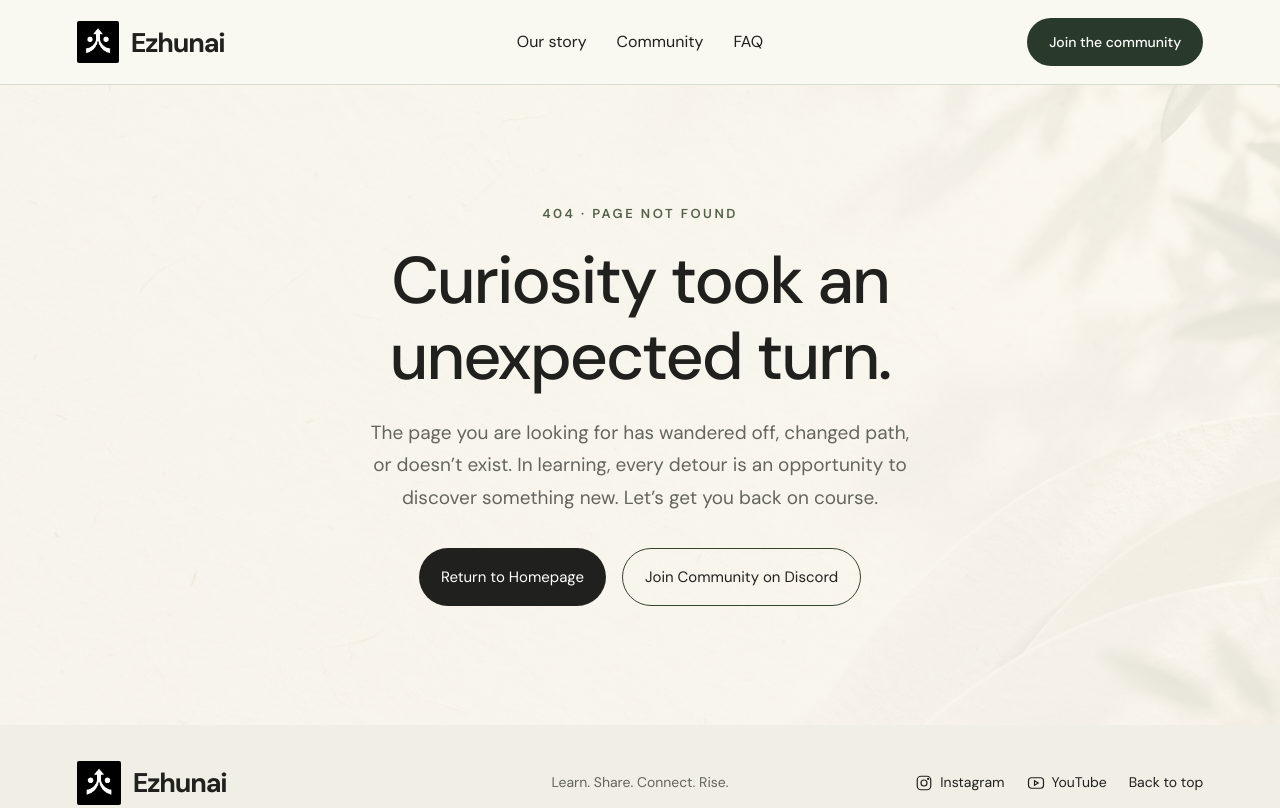
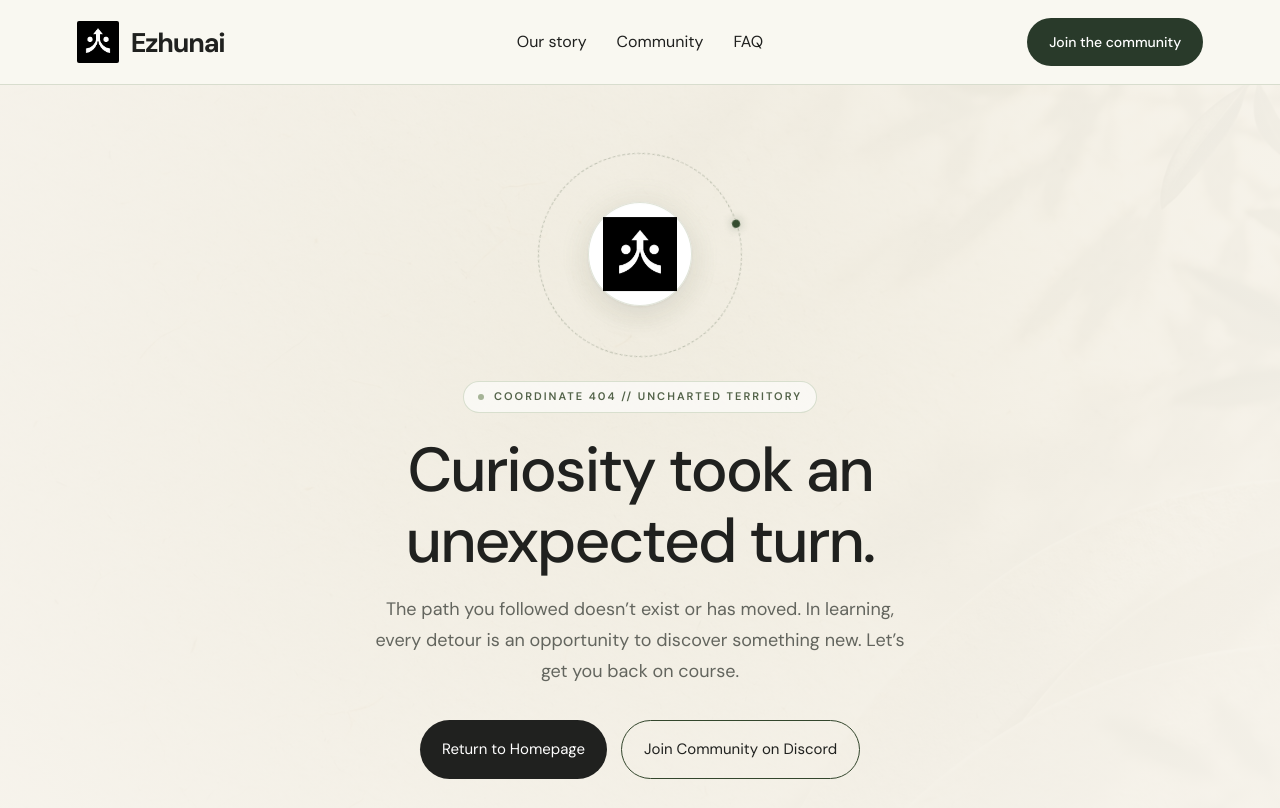
Before and after one commit to Ezhunai/website, a website: page 404.html in a window 1280 px wide. Shown: the top 808 px of the page. Drawn offline with Linux system fonts and the light colour scheme.

Commit message:
feat: animate 404 emblem, embed official brand posters, and elevate community docs to professional editorial standard

```diff
--- a/404.html
+++ b/404.html
@@ -51,12 +51,28 @@
 
     <main>
       <section class="error-page" aria-labelledby="error-title">
-        <span class="error-kicker">404 · PAGE NOT FOUND</span>
+        <div class="error-emblem-stage" aria-hidden="true">
+          <div class="error-pulse-glow"></div>
+          <div class="error-orbit-ring"></div>
+          <div class="error-logo-frame">
+            <img
+              src="assets/ezhunai-logo.jpg"
+              class="error-logo-img"
+              alt="Ezhunai Logo Emblem"
+              width="74"
+              height="74"
+            />
+          </div>
+        </div>
+
+        <span class="error-coordinate-badge"
+          >COORDINATE 404 // UNCHARTED TERRITORY</span
+        >
         <h1 id="error-title">Curiosity took an<br />unexpected turn.</h1>
         <p class="error-copy">
-          The page you are looking for has wandered off, changed path, or
-          doesn’t exist. In learning, every detour is an opportunity to discover
-          something new. Let’s get you back on course.
+          The path you followed doesn’t exist or has moved. In learning, every
+          detour is an opportunity to discover something new. Let’s get you back
+          on course.
         </p>
         <div class="error-actions">
           <a class="button dark" href="/">Return to Homepage</a>
--- a/style.css
+++ b/style.css
@@ -1327,52 +1327,208 @@ body {
   }
 }
 
-/* 404 Not Found Page */
+/* 404 Not Found Page — Editorial & Animated */
 .error-page {
-  min-height: calc(100vh - 160px);
+  min-height: calc(100vh - 180px);
   display: flex;
   flex-direction: column;
   align-items: center;
   justify-content: center;
   text-align: center;
-  padding: 60px var(--gutter);
+  padding: 80px var(--gutter);
+  position: relative;
+  overflow: hidden;
   background:
-    linear-gradient(rgba(250, 248, 242, 0.88), rgba(250, 248, 242, 0.88)),
+    radial-gradient(
+      circle at 50% 30%,
+      rgba(240, 237, 226, 0.9),
+      rgba(247, 244, 237, 0.98)
+    ),
     url("assets/ezhunai-paper-olive-bg.webp") center/cover;
 }
-.error-kicker {
-  font-size: 13px;
+
+.error-emblem-stage {
+  position: relative;
+  width: 180px;
+  height: 180px;
+  margin: 0 auto 36px;
+  display: grid;
+  place-items: center;
+}
+
+.error-orbit-ring {
+  position: absolute;
+  inset: -12px;
+  border-radius: 50%;
+  border: 1px dashed rgba(82, 98, 72, 0.35);
+  animation: error-orbit 28s linear infinite;
+  pointer-events: none;
+}
+
+.error-orbit-ring::before {
+  content: "";
+  position: absolute;
+  top: -4px;
+  left: 50%;
+  width: 8px;
+  height: 8px;
+  background: #354d30;
+  border-radius: 50%;
+  transform: translateX(-50%);
+  box-shadow: 0 0 10px rgba(53, 77, 48, 0.4);
+}
+
+.error-pulse-glow {
+  position: absolute;
+  inset: 10px;
+  border-radius: 50%;
+  background: radial-gradient(
+    circle,
+    rgba(138, 157, 119, 0.22) 0%,
+    transparent 70%
+  );
+  animation: error-pulse 4.5s ease-in-out infinite;
+  pointer-events: none;
+}
+
+.error-logo-frame {
+  position: relative;
+  width: 104px;
+  height: 104px;
+  border-radius: 50%;
+  background: #ffffff;
+  padding: 10px;
+  box-shadow:
+    0 10px 30px rgba(32, 33, 31, 0.08),
+    0 1px 3px rgba(32, 33, 31, 0.06),
+    inset 0 0 0 1px rgba(216, 221, 206, 0.8);
+  display: grid;
+  place-items: center;
+  animation: error-float 5s ease-in-out infinite;
+  transition:
+    transform 0.35s cubic-bezier(0.2, 0.8, 0.3, 1),
+    box-shadow 0.35s ease;
+}
+
+.error-logo-frame:hover {
+  transform: translateY(-6px) scale(1.04);
+  box-shadow:
+    0 18px 40px rgba(32, 33, 31, 0.14),
+    0 2px 6px rgba(32, 33, 31, 0.08),
+    inset 0 0 0 1px rgba(82, 98, 72, 0.5);
+}
+
+.error-logo-img {
+  width: 74px;
+  height: 74px;
+  object-fit: contain;
+  display: block;
+}
+
+.error-coordinate-badge {
+  display: inline-flex;
+  align-items: center;
+  gap: 10px;
+  font-size: 11px;
   font-weight: 600;
-  letter-spacing: 2.5px;
+  letter-spacing: 2px;
+  text-transform: uppercase;
   color: #526248;
-  margin-bottom: 18px;
+  padding: 6px 14px;
+  border: 1px solid rgba(212, 220, 202, 0.9);
+  border-radius: 999px;
+  background: rgba(255, 255, 255, 0.6);
+  margin-bottom: 22px;
+}
+
+.error-coordinate-badge::before {
+  content: "";
+  width: 6px;
+  height: 6px;
+  border-radius: 50%;
+  background: #8a9d77;
   display: inline-block;
-  text-transform: uppercase;
+  animation: blink 2s ease-in-out infinite;
 }
+
 .error-page h1 {
-  font-size: clamp(38px, 6vw, 66px);
-  line-height: 1.15;
+  font-size: clamp(36px, 5.5vw, 62px);
+  line-height: 1.14;
   letter-spacing: -2px;
-  margin: 0 0 22px;
+  margin: 0 0 18px;
 }
+
 .error-copy {
-  font-size: clamp(16px, 2vw, 19px);
+  font-size: clamp(16px, 1.8vw, 18px);
   line-height: 1.7;
   color: var(--muted);
-  max-width: 560px;
+  max-width: 540px;
   margin: 0 auto 34px;
 }
+
 .error-actions {
   display: flex;
-  gap: 16px;
+  gap: 14px;
   flex-wrap: wrap;
   justify-content: center;
 }
+
 .button.outline {
   border: 1px solid #33462c;
   background: transparent;
   color: #20211f;
 }
+
 .button.outline:hover {
-  background: rgba(51, 70, 44, 0.08);
+  background: rgba(51, 70, 44, 0.07);
 }
+
+@keyframes error-orbit {
+  from {
+    transform: rotate(0deg);
+  }
+  to {
+    transform: rotate(360deg);
+  }
+}
+
+@keyframes error-float {
+  0%,
+  100% {
+    transform: translateY(0);
+  }
+  50% {
+    transform: translateY(-8px);
+  }
+}
+
+@keyframes error-pulse {
+  0%,
+  100% {
+    transform: scale(0.94);
+    opacity: 0.3;
+  }
+  50% {
+    transform: scale(1.08);
+    opacity: 0.75;
+  }
+}
+
+@keyframes blink {
+  0%,
+  100% {
+    opacity: 1;
+  }
+  50% {
+    opacity: 0.25;
+  }
+}
+
+@media (prefers-reduced-motion: reduce) {
+  .error-orbit-ring,
+  .error-pulse-glow,
+  .error-logo-frame,
+  .error-coordinate-badge::before {
+    animation: none !important;
+  }
+}
```
Also changed, not shown: CODE_OF_CONDUCT.md (+23 -19 lines), CONTRIBUTING.md (+34 -33 lines), SECURITY.md (+8 -9 lines), README.md, assets/ezhunai-brand-poster-dark.jpg (added), assets/ezhunai-brand-poster-light.jpg (added), legacy/README.md.
